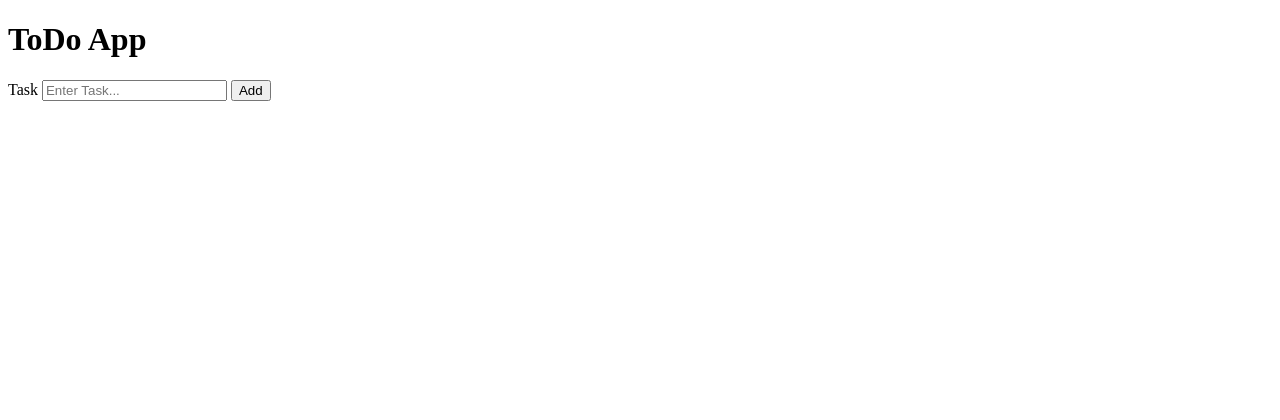
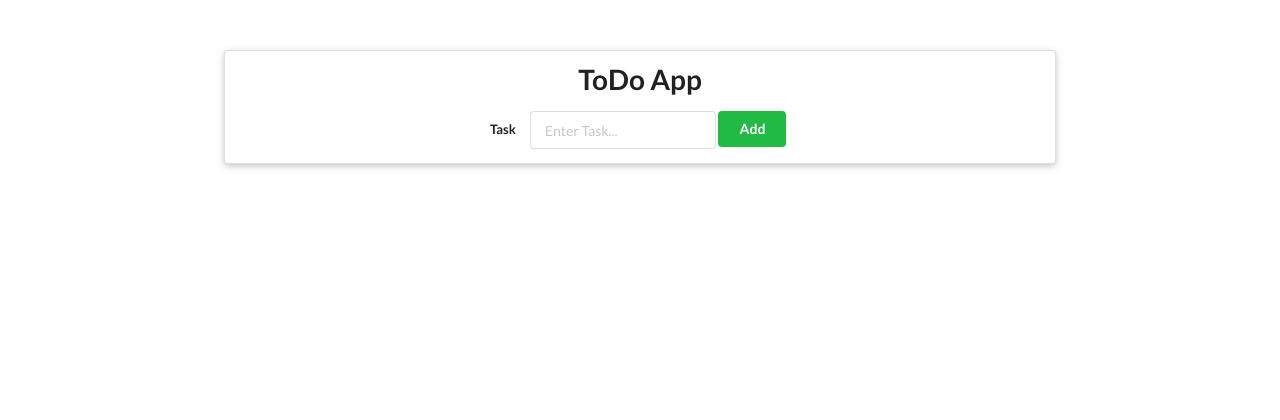
Before and after one commit to HannyOM/my-flask-todo-app, a Flask app: page / in a window 1280 px wide. Shown: the top 420 px of the page. Run offline with Flask 3, Linux system fonts and the light colour scheme; some libraries are stand-ins or nearby versions.

Commit message:
Added designs to base.html and edit.html

```diff
--- a/templates/base.html
+++ b/templates/base.html
@@ -5,31 +5,44 @@
     <meta charset="UTF-8">
     <meta name="viewport" content="width=device-width, initial-scale=1.0">
     <title>Document</title>
+
+    <link rel="stylesheet" href="https://cdn.jsdelivr.net/npm/semantic-ui@2.5.0/dist/semantic.min.css">
+    <script src="https://cdn.jsdelivr.net/npm/semantic-ui@2.5.0/dist/semantic.min.js"></script>
 </head>
 
 <body>
-    <h1>ToDo App</h1>
+    <div style="display: flex; justify-content: center; margin-top: 50px;">
+        <div class="ui raised segment" style="width: 65%;">
+            <h1 class="ui center aligned header">ToDo App</h1>
 
-    <form action="{{url_for('add')}}" method="post">
+            <form class="ui form" style="display: flex; justify-content: center;" action="{{url_for('add')}}"
+                method="post">
+                <div class="inline field">
                     <label for="task">Task</label>
                     <input name="task_title" type="text" placeholder="Enter Task...">
-        <button type="submit">Add</button>
+                    <button class="ui green button" type="submit">Add</button>
+                </div>
             </form>
 
             {% for task in all_tasks %}
-    <p>{{task.id}} | {{task.title}}</p>
-
+            <div class="ui raised segment">
+                <span>
+                    {{task.id}} | {{task.title}}
                     {% if task.status == False %}
-    <span>Incomplete</span>
+                    <span class="ui grey label">Incomplete</span>
                     {% else %}
-    <span>Complete</span>
+                    <span class="ui green label">Complete</span>
                     {% endif %}
-
-    <a href="/update/{{ task.id }}">Update</a>
-    <a href="/edit/{{ task.id }}">Edit</a>
-    <a href="/delete/{{ task.id }}">Delete</a>
-
+                </span>
+                <div style="margin-top: 20px;">
+                    <a class="small ui blue button" href="/update/{{ task.id }}">Update</a>
+                    <a class="small ui orange button" href="/edit/{{ task.id }}">Edit</a>
+                    <a class="small ui red button" href="/delete/{{ task.id }}">Delete</a>
+                </div>
+            </div>
             {% endfor %}
+        </div>
+    </div>
 </body>
 
 </html>
```
Also changed, not shown: templates/edit.html (+10 -3 lines). Lines whose indentation alone changed are shown as unchanged.
